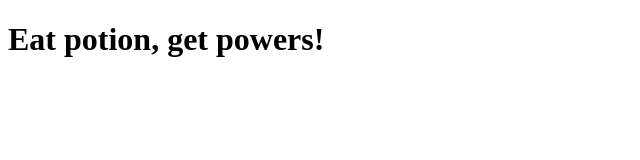
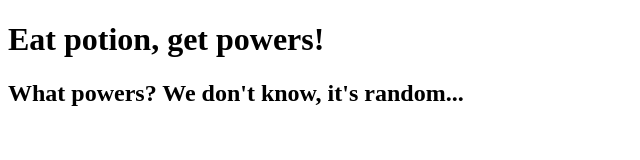
Before and after one commit to LucienStephaneld2/potionfy, a plain HTML site: page index.html in a window 1280 px wide. Shown: the whole page, without its empty margins (0-640 px from the left). Drawn offline with Linux system fonts and the light colour scheme.

Commit message:
Updated landing message #1

```diff
--- a/index.html
+++ b/index.html
@@ -8,5 +8,6 @@
  </head>
  <body>
      <H1>Eat potion, get powers!</H1>
+     <H2>What powers? We don't know, it's random...</H2>
  </body>
  </html>
```
